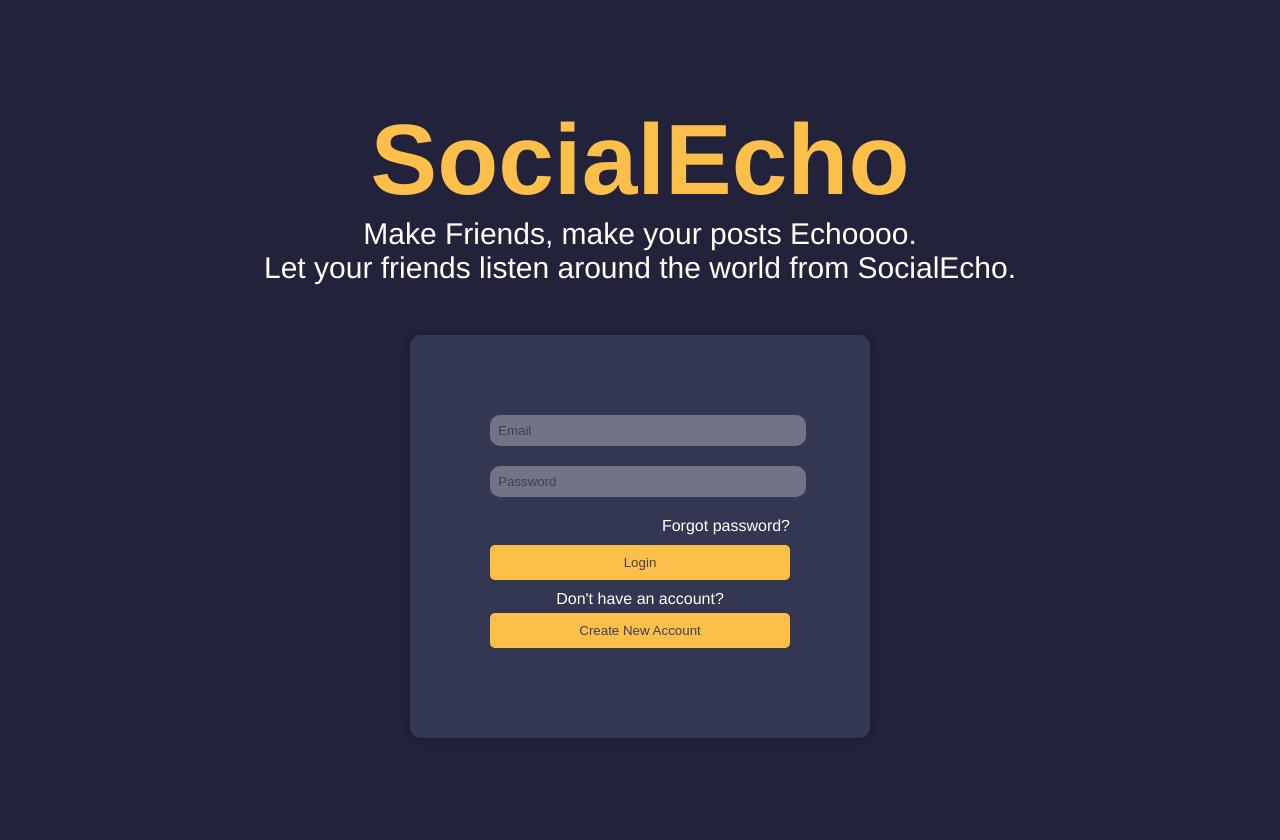
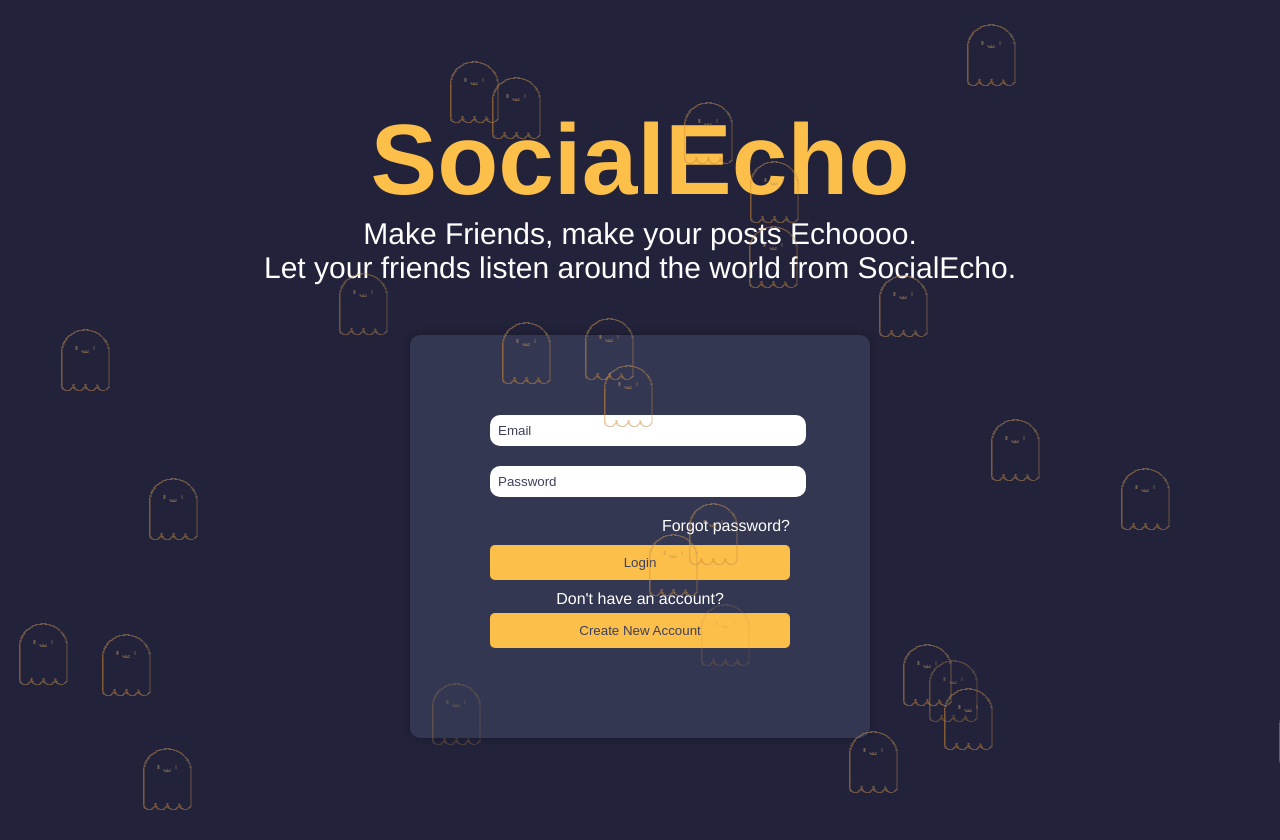
Before and after one commit to Salomhamwi/SocialEcho, a React (Create React App) app in the folder social-echo-client/: page / in a window 1280 px wide. Built offline with nearby package versions, Linux system fonts and the light colour scheme; a web font is replaced by a local one.

Commit message:
[Minor] Changed on-load animations , added delay to all elements and made ghosts appear as background successfully

```diff
--- a/social-echo-client/src/components/GlobalStyles.js
+++ b/social-echo-client/src/components/GlobalStyles.js
@@ -24,6 +24,7 @@ const GlobalStyles = createGlobalStyle`
   body {
     background-color: #22223b;
     color: #fff;
+    overflow-x: hidden;
   }
 
   /* Define a container for the content */
--- a/social-echo-client/src/components/Home.js
+++ b/social-echo-client/src/components/Home.js
@@ -1,62 +1,116 @@
-import React, { useState} from "react";
+import React, { useState, useEffect} from "react";
 import styled from "styled-components";
 import { motion } from "framer-motion";
-import {logoImage} from "../images/logo.png"
+import logoImage from "../images/logo.png"
+import { AnimatePresence } from "framer-motion";
 
 
 const Home = () => {
-  // const [logoVisible, setLogoVisible] = useState(false);
-  // const controls = useAnimation();
-  // const handleLogoClick = () => {
-  //   setLogoVisible(true);
 
-  //   controls.start({
-  //     opacity: 1,
-  //     x: 0,
-  //     transition: {duration: 0.5},
-  //   });
+  const [smallLogoImages, setSmallLogoImages] = useState([]);
 
-  //   setTimeout(() => {
-  //     controls.start({
-  //       x: [-20, 20 , -20, 20, 0],
-  //       transition: {duration: 0.2, times: [0, 0.25, 0.5, 0.75, 1]}
-  //     });
+  const showSmallLogoImages = () => {
+    const logos = Array.from({ length: 30 }, (_, index) => ({
+      id: index,
+      left: Math.random() * window.innerWidth,
+      top: Math.random() * window.innerHeight,
+    }));
 
-  //   }, 500);
+    logos.forEach((logo, index) => {
+      setTimeout(() => {
+        setSmallLogoImages((prevLogos) => [...prevLogos, logo]);
+      }, index * 100);
+    });
+  };
 
 
-  //   setTimeout(() => {
-  //     controls.start({ opacity: 0, transition: { duration: 1 } });
-  //   }, 2000);
-
-  //   setTimeout(() => {
-  //     setLogoVisible(false);
-  //   }, 3000);
-  // };
+  useEffect(() => {
+    const timeout = setTimeout(() => {
+      showSmallLogoImages();
+    }, 1000);
 
 
-  const containerVariants = {
-    hidden: { opacity: 0, x: "-100%" },
-    visible: { opacity: 1, x: 0, transition: { duration: 1 } },
-  };
+    return () => {
+      setSmallLogoImages([]);
+      clearTimeout(timeout);
+    };
+  }, []);
+
 
   return (
-    <HomeContainer
-      variants={containerVariants}
-      initial="hidden"
-      animate="visible"
-    >
-      <Logo>SocialEcho</Logo>
-      <Tagline>Make Friends, make your posts Echoooo.</Tagline>
-      <Tagline>Let your friends listen around the world from SocialEcho.</Tagline>
-      <LoginForm>
-        <Input type="email" placeholder="Email" />
-        <Input type="password" placeholder="Password" />
-        <ForgotPasswordLink>Forgot password?</ForgotPasswordLink>
-        <LoginButton>Login</LoginButton>
-        <Label>Don't have an account?</Label>
-        <CreateAccountLink>Create New Account</CreateAccountLink>
-      </LoginForm>
+    <HomeContainer>
+      <Logo
+        initial={{ opacity: 0, x: -100 }}
+        animate={{ opacity: 1, x: 0, transition: { duration: 0.5, delay: 0.2 } }}
+      >
+        SocialEcho
+      </Logo>
+      <Tagline
+        initial={{ opacity: 0, x: -100 }}
+        animate={{ opacity: 1, x: 0, transition: { duration: 0.5, delay: 0.4 } }}
+      >
+        Make Friends, make your posts Echoooo.
+      </Tagline>
+      <Tagline
+        initial={{ opacity: 0, x: -100 }}
+        animate={{ opacity: 1, x: 0, transition: { duration: 0.5, delay: 0.4 } }}
+      >
+        Let your friends listen around the world from SocialEcho.
+      </Tagline>
+      <AnimatePresence>
+        {smallLogoImages.map((logo) => (
+          <SmallLogoImage
+            key={logo.id}
+            left={logo.left}
+            top={logo.top}
+            initial={{ opacity: 0.1, top: `calc(${logo.top}px + 100vh)` }}
+            animate={{ opacity: [0.1, 0.15, 0.20, 0.35, 0.5], top: logo.top }}
+            exit={{ opacity: [0.5, 0.35, 0.20, 0.15, 0.1], top: `calc(${logo.top}px - 100vh)` }}
+            transition={{ duration: 1, delay: 1.3 }}
+          />
+        ))}
+      </AnimatePresence>
+      <LoginForm
+  initial={{ opacity: 0, x: -100 }}
+  animate={{ opacity: 1, x: 0, transition: { duration: 0.5, delay: 0.6 } }}
+>
+  <Input
+    type="email"
+    placeholder="Email"
+    initial={{ opacity: 0, y: -20 }}
+    animate={{ opacity: 1, y: 0, transition: { duration: 0.5, delay: 0.7 } }}
+  />
+  <Input
+    type="password"
+    placeholder="Password"
+    initial={{ opacity: 0, y: -20 }}
+    animate={{ opacity: 1, y: 0, transition: { duration: 0.5, delay: 0.8 } }}
+  />
+  <ForgotPasswordLink
+    initial={{ opacity: 0, y: -20 }}
+    animate={{ opacity: 1, y: 0, transition: { duration: 0.5, delay: 0.9 } }}
+  >
+    Forgot password?
+  </ForgotPasswordLink>
+  <LoginButton
+    initial={{ opacity: 0, y: -20 }}
+    animate={{ opacity: 1, y: 0, transition: { duration: 0.5, delay: 1 } }}
+  >
+    Login
+  </LoginButton>
+  <Label
+    initial={{ opacity: 0, y: -20 }}
+    animate={{ opacity: 1, y: 0, transition: { duration: 0.5, delay: 1.1 } }}
+  >
+    Don't have an account?
+  </Label>
+  <CreateAccountLink
+    initial={{ opacity: 0, y: -20 }}
+    animate={{ opacity: 1, y: 0, transition: { duration: 0.5, delay: 1.2 } }}
+  >
+    Create New Account
+  </CreateAccountLink>
+</LoginForm>
     </HomeContainer>
   );
 };
@@ -72,16 +126,42 @@ const HomeContainer = styled(motion.div)`
   align-items: center;
 `;
 
-const Logo = styled.h2`
+const Logo = styled(motion.h2)`
   color: #fcbf49;
   font-size: 100px;
+  cursor: pointer;
+  &:hover {
+    animation: shake 0.5s;
+    animation-iteration-count: 1;
+  }
+
+  @keyframes shake {
+    0% { transform: translateX(0); }
+    20% { transform: translateX(-10px); }
+    40% { transform: translateX(10px); }
+    60% { transform: translateX(-10px); }
+    80% { transform: translateX(10px); }
+    100% { transform: translateX(0); }
+  }
 `;
 
-const Tagline = styled.p`
+const SmallLogoImage = styled(motion.div)`
+  position: fixed;
+  width: 50px;
+  height: 65px;
+  background: url(${logoImage}) center/contain no-repeat;
+  background-size: cover;
+  left: ${(props) => `${props.left}px`};
+  top: ${(props) => `calc(${props.top}px + 100vh)`};
+  opacity: 0.1;
+  z-index: 0;
+`;
+
+const Tagline = styled(motion.p)`
   font-size: 30px;
 `;
 
-const LoginForm = styled.form`
+const LoginForm = styled(motion.form)`
   background-color: rgba(61, 64, 91, 0.7);
   margin: 0 auto;
   padding: 80px;
@@ -92,17 +172,17 @@ const LoginForm = styled.form`
 `;
 
 
-const Label = styled.label`
+const Label = styled(motion.label)`
   display: block;
   margin-bottom: 5px;
   color: #fff;
 `;
 
-const Input = styled.input`
+const Input = styled(motion.input)`
   width: 100%;
   padding: 8px;
   margin-bottom: 20px;
-  background-color: rgba(255, 255, 255, 0.3);
+  background-color: rgba(255, 255, 255);
   color: white;
   border: none;
   border-radius: 10px;
@@ -112,7 +192,7 @@ const Input = styled.input`
 `;
 
 
-const ForgotPasswordLink = styled.a`
+const ForgotPasswordLink = styled(motion.a)`
   display: block;
   text-align: right;
   margin-bottom: 10px;
@@ -130,11 +210,11 @@ const SharedButtonStyles = `
   margin-bottom: 10px;
 `;
 
-const LoginButton = styled.button`
+const LoginButton = styled(motion.button)`
   ${SharedButtonStyles}
 `;
 
-const CreateAccountLink = styled.button`
+const CreateAccountLink = styled(motion.button)`
   ${SharedButtonStyles}
 `;
 
```
